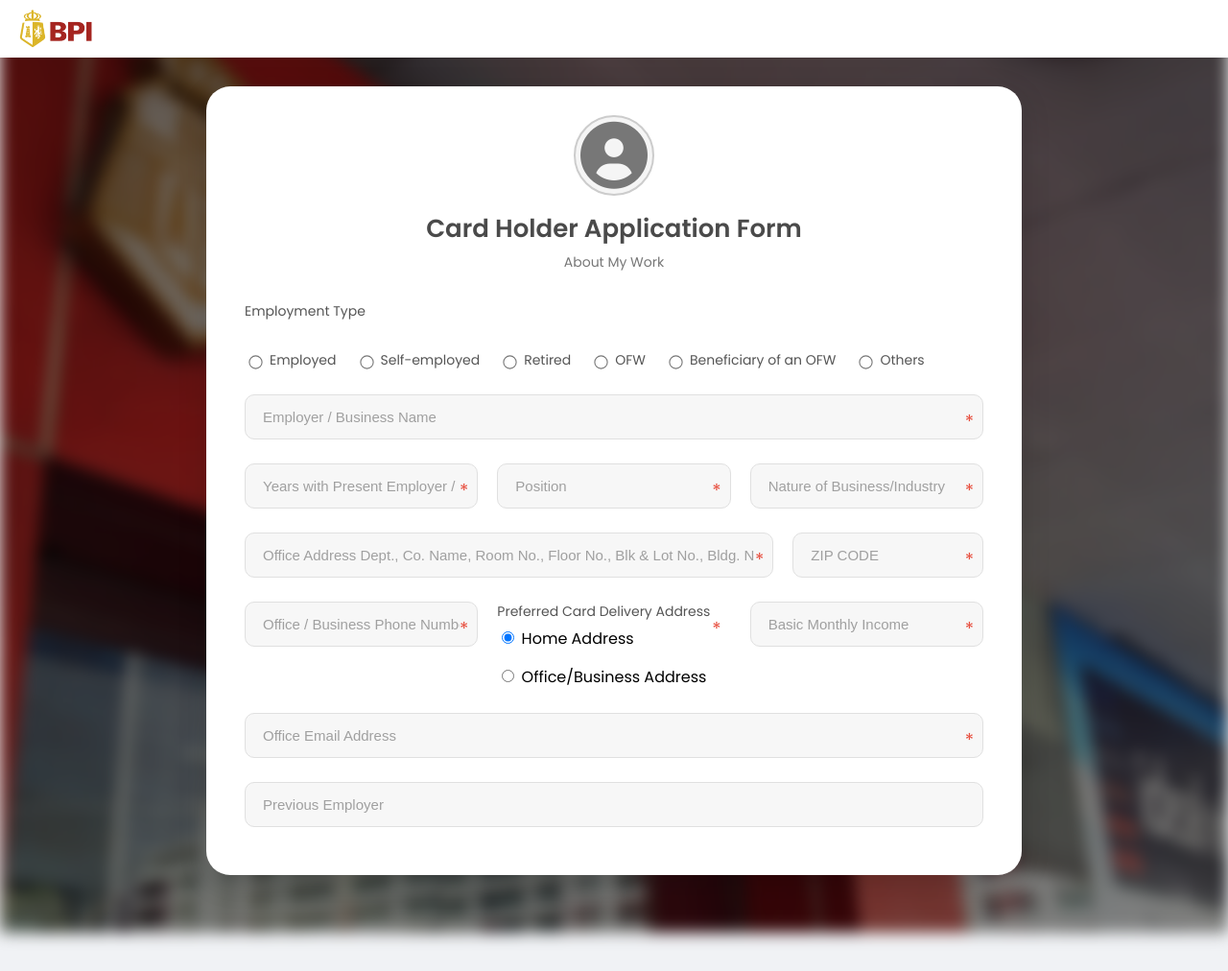
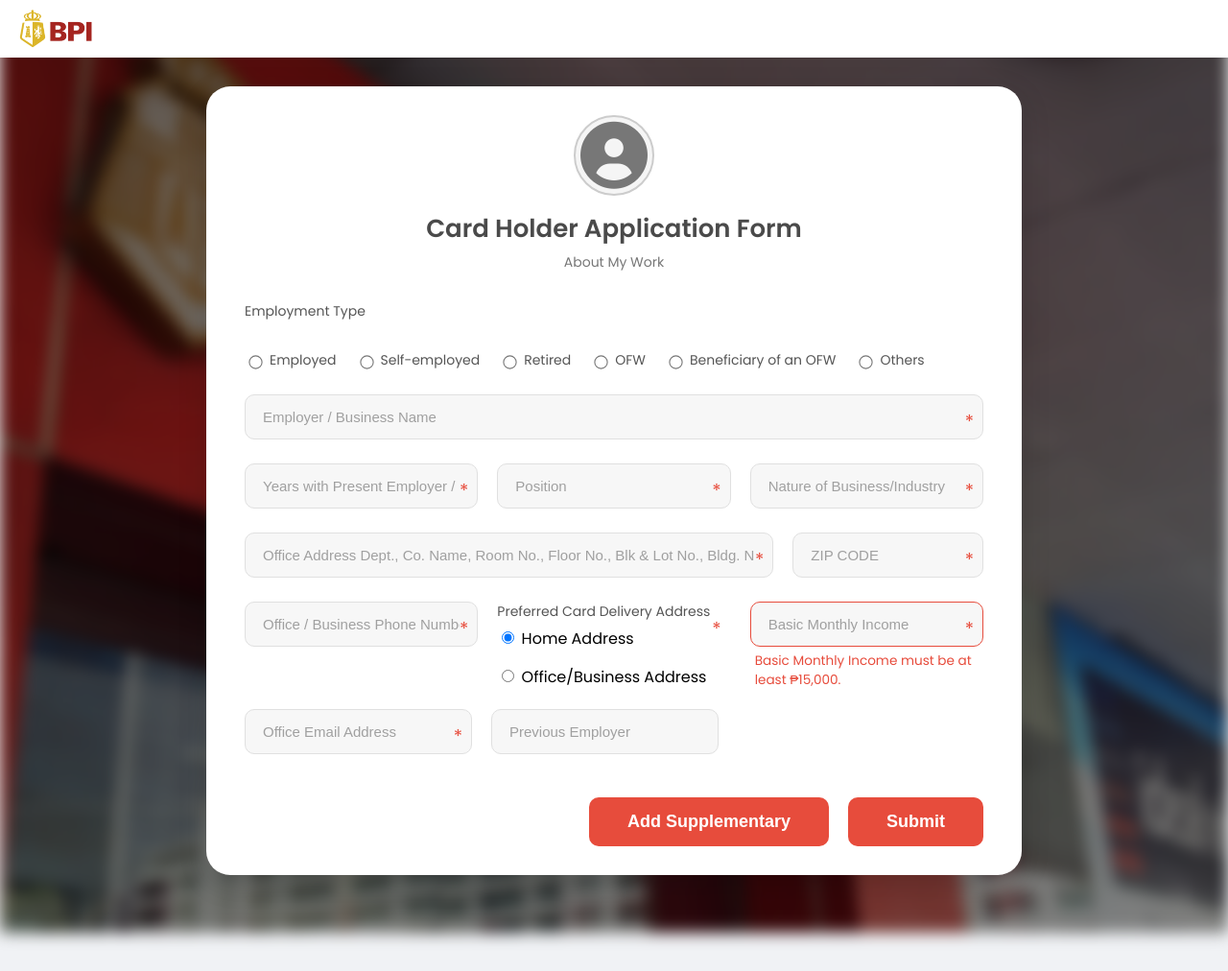
Before and after one commit to samsnlandr/InfoManProject, a Flask app: page /About_Work_Form in a window 1280 px wide. Shown: the top 1012 px of the page at 96% size. Run offline with Flask 3, Linux system fonts and the light colour scheme.

Commit message:
-added income constraints

```diff
--- a/static/aboutwork.css
+++ b/static/aboutwork.css
@@ -250,6 +301,16 @@
             flex: 1 1 20%;
             min-width: 100px;
         }
+
+        .income-warning {
+    color: #e74c3c;
+    font-size: 0.85em;
+    margin-top: 5px;
+    text-align: left;
+    width: 100%;
+    box-sizing: border-box;
+    padding-left: 5px;
+}
 
         .button-wrapper {
             display: flex;
--- a/templates/aboutwork.html
+++ b/templates/aboutwork.html
@@ -70,6 +70,7 @@
                         <input type="text" id="officeZipCode" name="officezipcode" maxlength="4" placeholder="ZIP CODE" class="input-field" required>
                     </div>
                 </div>
+
                 <div class="form-group">
                     <div class="input-wrapper required">
                         <input type="text" id="officePhoneNumber" name="officephonenumber" placeholder="Office / Business Phone Number / Local" class="input-field" required>
@@ -83,7 +84,7 @@
                     </div>
                     <div class="input-wrapper required">
                         <input type="text" id="basicMonthlyIncome" name="basicmonthlyincome" placeholder="Basic Monthly Income" class="input-field" required>
-                    </div>
+                     <div id="incomeWarning" class="income-warning"></div> {# Added income warning div #}
                 </div>
 
                 <div class="form-group full-width-group">
@@ -171,6 +172,41 @@
              if (customAlertModal) {
                  customAlertModal.style.display = 'none';
              }
+
+            const basicMonthlyIncomeInput = document.getElementById('basicMonthlyIncome');
+            const incomeWarningDiv = document.getElementById('incomeWarning');
+            const MIN_INCOME = 15000;
+
+            // Function to validate income
+            function checkIncome() {
+                const incomeValue = parseFloat(basicMonthlyIncomeInput.value);
+                if (isNaN(incomeValue) || incomeValue < MIN_INCOME) {
+
+                    incomeWarningDiv.textContent = `Basic Monthly Income must be at least ₱${MIN_INCOME.toLocaleString()}.`;
+                    incomeWarningDiv.style.color = '#e74c3c'; // Set text color to red
+                    basicMonthlyIncomeInput.style.borderColor = '#e74c3c'; // Highlight input border in red
+                    return false; // Indicate validation failure
+                } else {
+
+                    incomeWarningDiv.textContent = '';
+                    basicMonthlyIncomeInput.style.borderColor = '#e0e0e0'; // Revert to default border color
+                    return true; // Indicate validation success
+                }
+            }
+
+            basicMonthlyIncomeInput.addEventListener('input', checkIncome);
+            checkIncome();
+
+            applicationForm.addEventListener('submit', function(event) {
+                event.preventDefault();
+
+                if (!checkIncome()) {
+                    showCustomAlertModal(`Please ensure your Basic Monthly Income is at least ₱${MIN_INCOME.toLocaleString()}.`);
+                    basicMonthlyIncomeInput.focus();
+                    return;
+                }
+                applicationForm.submit();
+            });
         });
     </script>
 </body>
```
Also changed, not shown: other parts of static/aboutwork.css (+51 -0 lines).
